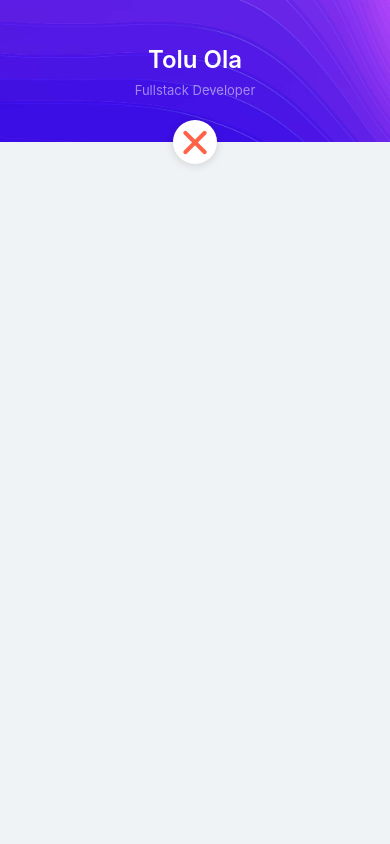
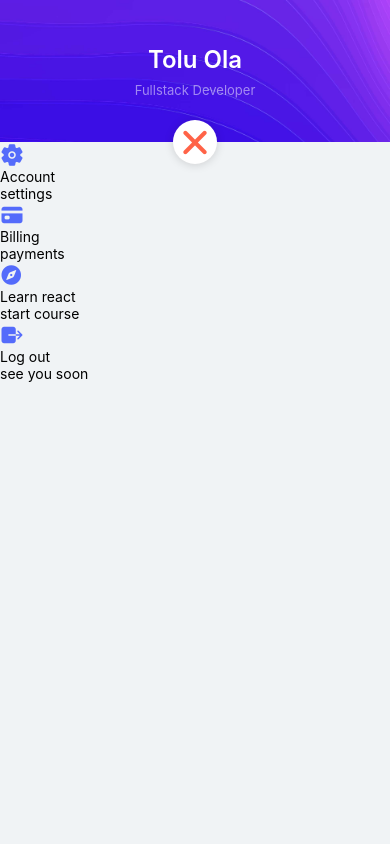
Before and after one commit to tosebikan/tutorer, a React Native app: screen / in a window 390 px wide. Shown: the top 844 px of the page. Built offline with nearby package versions, Linux system fonts and the light colour scheme.

Commit message:
add static data to menu item component

```diff
--- a/components/Menu.js
+++ b/components/Menu.js
@@ -12,6 +12,29 @@ import * as Icon from '@expo/vector-icons';
 import MenuItem from './MenuItem';
 
 const screenHeight = Dimensions.get('window').height;
+
+const items = [
+  {
+    icon: 'ios-settings',
+    title: 'Account',
+    text: 'settings'
+  },
+  {
+    icon: 'ios-card',
+    title: 'Billing',
+    text: 'payments'
+  },
+  {
+    icon: 'ios-compass',
+    title: 'Learn react',
+    text: 'start course'
+  },
+  {
+    icon: 'ios-exit',
+    title: 'Log out',
+    text: 'see you soon'
+  }
+];
 function Menu() {
   const [top] = useState(new Animated.Value(screenHeight));
 
@@ -70,7 +93,16 @@ function Menu() {
           <Icon.Ionicons name="ios-close" size={44} color="tomato" />
         </View>
       </TouchableOpacity>
-      <View style={styles.content} />
+      <View style={styles.content}>
+        {items.map((item, index) => (
+          <MenuItem
+            icon={item.icon}
+            title={item.title}
+            text={item.text}
+            key={index}
+          />
+        ))}
+      </View>
     </Animated.View>
   );
 }
--- a/components/MenuItem.js
+++ b/components/MenuItem.js
@@ -3,15 +3,17 @@ import { View, Text, StyleSheet } from 'react-native';
 import * as Icon from '@expo/vector-icons';
 
 function MenuItem(props) {
+  return (
     <View style={styles.container}>
       <View style={styles.iconView}>
-      <Icon name={props.icon} />
+        <Icon.Ionicons name={props.icon} size={24} color="#546bfb" />
       </View>
       <View style={styles.content}>
         <Text style={styles.title}>{props.title}</Text>
         <Text style={styles.text}>{props.text}</Text>
       </View>
-  </View>;
+    </View>
+  );
 }
 
 export default MenuItem;
```
Lines whose indentation alone changed are shown as unchanged.
